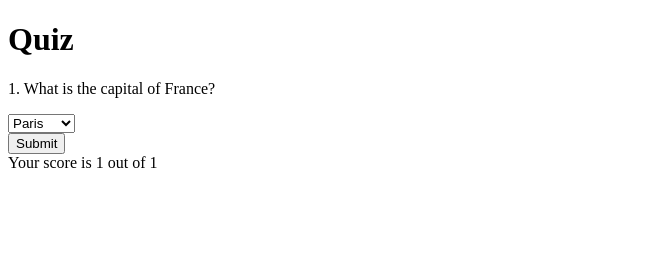
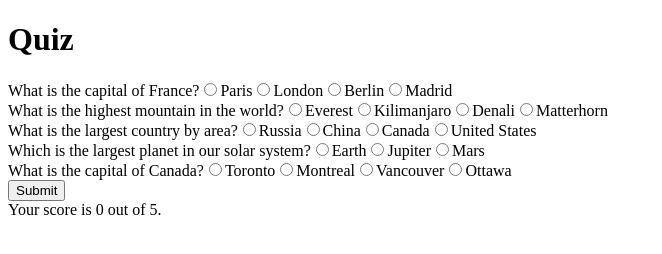
Before and after one commit to acciojob/quiz-with-session-warishshahbaz, a website: page main.html in a window 1280 px wide. Both pictures are taken after a click on the button "Submit". Shown: the whole page, without its empty margins (0-662 px from the left). Drawn offline with Linux system fonts and the light colour scheme.

Commit message:
created a submission

```diff
--- a/main.html
+++ b/main.html
@@ -1,12 +1,12 @@
 <!DOCTYPE html>
-<html lang="en">
-<head>
-  <meta charset="UTF-8">
-  <meta name="viewport" content="width=device-width, initial-scale=1.0">
-  <title>Quiz</title>
-</head>
-<body>
-    <!-- do not change this code -->
+
+<html>
+  <head>
+    <link rel="stylesheet" href="styles.css" />
+  </head>
+
+  <body>
+    <!-- the entire body must be written by student -->
     <h1>Quiz</h1>
     <div id="questions"></div>
     <button id="submit">Submit</button>
--- a/script.js
+++ b/script.js
@@ -1,58 +1,89 @@
-document.addEventListener('DOMContentLoaded', function() {
-  const questionsContainer = document.getElementById('questions');
-  const submitButton = document.getElementById('submit');
-  const scoreContainer = document.getElementById('score');
+const questions = [
+  {
+    question: "What is the capital of France?",
+    choices: ["Paris", "London", "Berlin", "Madrid"],
+    answer: "Paris",
+  },
+  {
+    question: "What is the highest mountain in the world?",
+    choices: ["Everest", "Kilimanjaro", "Denali", "Matterhorn"],
+    answer: "Everest",
+  },
+  {
+    question: "What is the largest country by area?",
+    choices: ["Russia", "China", "Canada", "United States"],
+    answer: "Russia",
+  },
+  {
+    question: "Which is the largest planet in our solar system?",
+    choices: ["Earth", "Jupiter", "Mars"],
+    answer: "Jupiter",
+  },
+  {
+    question: "What is the capital of Canada?",
+    choices: ["Toronto", "Montreal", "Vancouver", "Ottawa"],
+    answer: "Ottawa",
+  },
+];
 
-  const questions = [
-    {
-      question: 'What is the capital of France?',
-      options: ['Paris', 'London', 'Berlin', 'Rome'],
-      answer: 'Paris'
-    },
-    // Add more questions here...
-  ];
+const submitButton = document.getElementById("submit");
+const questionsElement = document.getElementById("questions");
 
-  // Initialize quiz
-  function initQuiz() {
-    let html = '';
-    questions.forEach((question, index) => {
-      html += `
-        <div>
-          <p>${index + 1}. ${question.question}</p>
-          <select id="select${index}" name="answer">
-            ${question.options.map(option => `<option value="${option}">${option}</option>`).join('')}
-          </select>
-        </div>`;
-    });
-    questionsContainer.innerHTML = html;
+// Get the saved progress from session storage
+const savedProgress = JSON.parse(sessionStorage.getItem("progress"));
+// Submit the quiz and show the score
+submitButton.addEventListener("click", showScore);
+
+// If there is saved progress, use it. Otherwise, start from the beginning.
+let userAnswers = savedProgress ? savedProgress : [];
+function renderQuestions() {
+  for (let i = 0; i < questions.length; i++) {
+    const question = questions[i];
+    const questionElement = document.createElement("div");
+    const questionText = document.createTextNode(question.question);
+    questionElement.appendChild(questionText);
+    for (let j = 0; j < question.choices.length; j++) {
+      const choice = question.choices[j];
+      const choiceElement = document.createElement("input");
+      choiceElement.setAttribute("type", "radio");
+      choiceElement.setAttribute("name", `question-${i}`);
+      choiceElement.setAttribute("value", choice);
+      if (userAnswers[i] === choice) {
+        choiceElement.setAttribute("checked", true);
+      }
+      const choiceText = document.createTextNode(choice);
+      questionElement.appendChild(choiceElement);
+      questionElement.appendChild(choiceText);
+    }
+    questionsElement.appendChild(questionElement);
   }
-
-  // Save progress to session storage
-  function saveProgress() {
-    questions.forEach((question, index) => {
-      const selectElement = document.getElementById(`select${index}`);
-      const selectedOption = selectElement.value;
-      sessionStorage.setItem(`progress${index}`, selectedOption);
+}
+// Save the user's answer when they select a choice
+function saveAnswers() {
+  const choiceElements = document.querySelectorAll("input[type=radio]");
+  for (let i = 0; i < choiceElements.length; i++) {
+    const choiceElement = choiceElements[i];
+    choiceElement.addEventListener("change", function (event) {
+      const answer = event.target.value;
+      userAnswers[parseInt(event.target.name.split("-")[1], 10)] = answer;
+      sessionStorage.setItem("progress", JSON.stringify(userAnswers));
     });
   }
+}
 
-  // Calculate and display the score
-  function calculateScore() {
-    let score = 0;
-    questions.forEach((question, index) => {
-      const selectedOption = sessionStorage.getItem(`progress${index}`);
-      if (selectedOption === question.answer) {
-        score++;
-      }
-    });
-    scoreContainer.textContent = `Your score is ${score} out of ${questions.length}`;
-    localStorage.setItem('score', score);
+function showScore() {
+  let score = 0;
+  for (let i = 0; i < questions.length; i++) {
+    const question = questions[i];
+    const userAnswer = userAnswers[i];
+    if (userAnswer === question.answer) {
+      score++;
+    }
   }
+  localStorage.setItem("score", score);
+  const scoreElement = document.getElementById("score");
+  scoreElement.innerText = `Your score is ${score} out of ${questions.length}.`;
+}
 
-  initQuiz();
-
-  submitButton.addEventListener('click', function() {
-    saveProgress();
-    calculateScore();
-  });
-});
+renderQuestions();
+saveAnswers();
```
